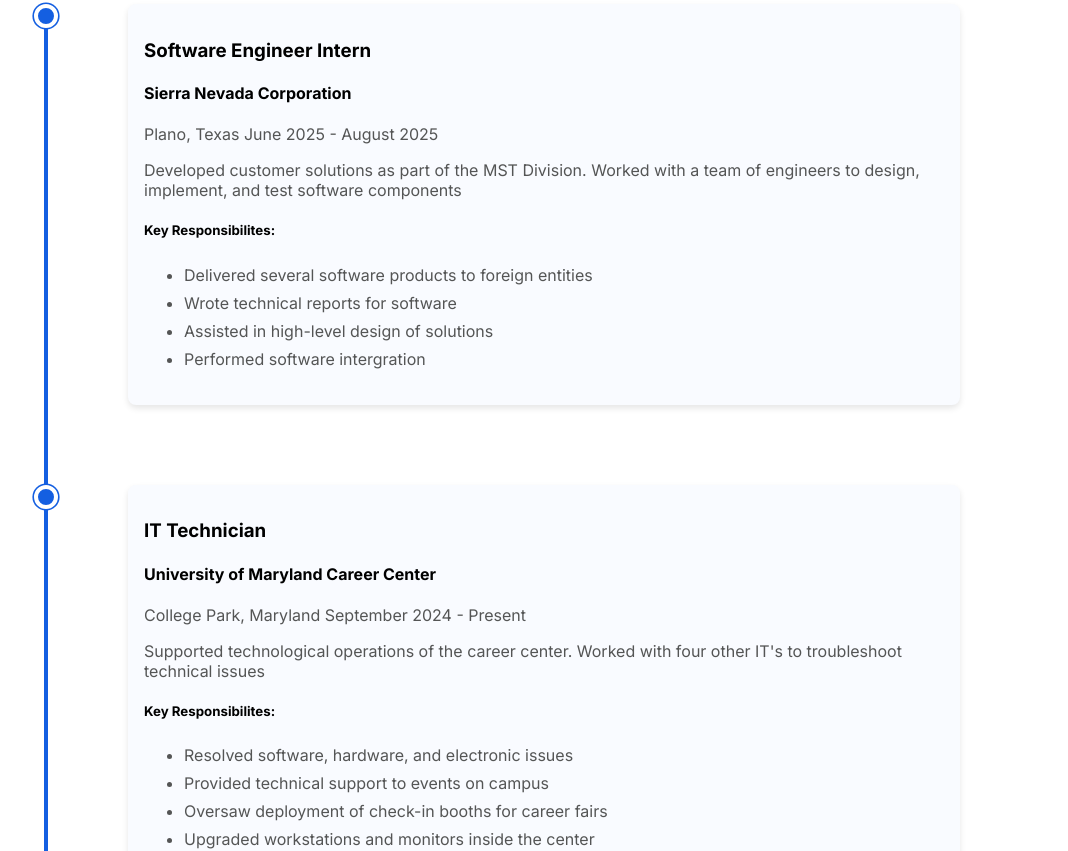
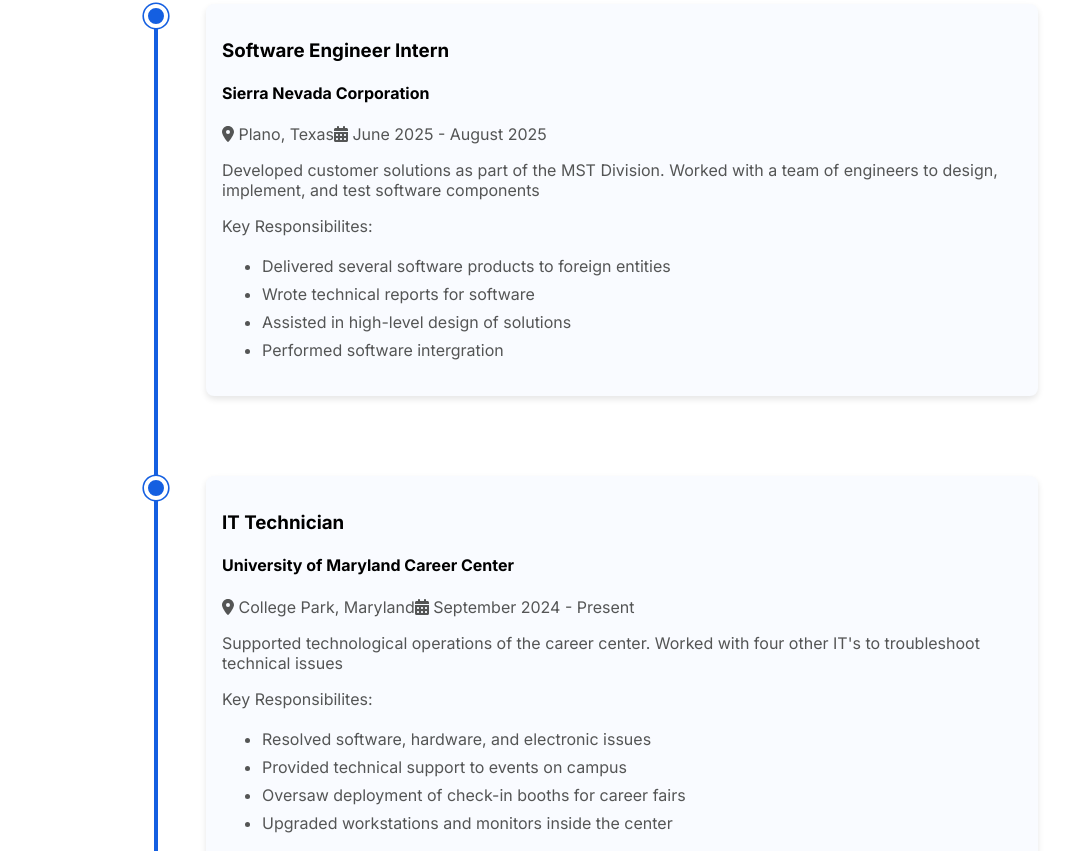
Before and after one commit to RoboticsMB/Personal_Website_2.0, a React (Create React App) app: page / in a window 1280 px wide. Shown: the part 2318-3169 px from the top of the page, without its empty margins (36-1104 px from the left). Built offline with nearby package versions, Linux system fonts and the light colour scheme.

Commit message:
Continued formatting experiences page

```diff
--- a/src/Components/Experience/Experience.css
+++ b/src/Components/Experience/Experience.css
@@ -15,9 +15,11 @@
 
 .timeline{
     position: relative;
-    margin-left: 5rem; /*This is for the line to not be at edge of screen because its a border */
-    padding-left: 3rem; /*This is so that the text is not right up against the line*/
+    margin: 0 auto;
+    /* margin-left: 5rem; This is for the line to not be at edge of screen because its a border */
+    padding-left: 1rem; /*This is so that the text is not right up against the line*/
     border-left: .25rem solid #145fe1;
+    max-width: 55rem;
 }
 
 .timeline-item{
@@ -28,7 +30,7 @@
 
 .timeline-dot{
     position: absolute;
-    left: -3.875rem;
+    left: -1.875rem;
     top: 0;
     width: 1rem;
     height: 1rem;
--- a/src/Components/Experience/Experience.js
+++ b/src/Components/Experience/Experience.js
@@ -1,4 +1,6 @@
 import './Experience.css'
+import { FontAwesomeIcon } from '@fortawesome/react-fontawesome';
+import { faLocationDot, faCalendarDays } from '@fortawesome/free-solid-svg-icons'
 
 function Experience(){
     const experiences = [
@@ -76,11 +78,14 @@
                     <div className="timeline-item" key={index}>
                         <div className="timeline-dot"/>
                         <div className="timeline-content">
-                            <h3>{exp.title}</h3>
-                            <h4>{exp.company}</h4>
-                            <p>{exp.location} {exp.date}</p>
+                            <h3 className="job-title">{exp.title}</h3>
+                            <h4 className="company-name">{exp.company}</h4>
+                            <p className="meta">
+                                <FontAwesomeIcon icon={faLocationDot} size=".5x"/> {exp.location}
+                                <FontAwesomeIcon icon={faCalendarDays} size=".5x"/> {exp.date}
+                            </p>
                             <p>{exp.summary}</p>
-                            <h5>Key Responsibilites:</h5>
+                            <p className="responsibilities-label">Key Responsibilites:</p>
                             <ul>
                                 {exp.responsibilites.map((res, idx) => (
                                     <li key={idx}>{res}</li>
```
